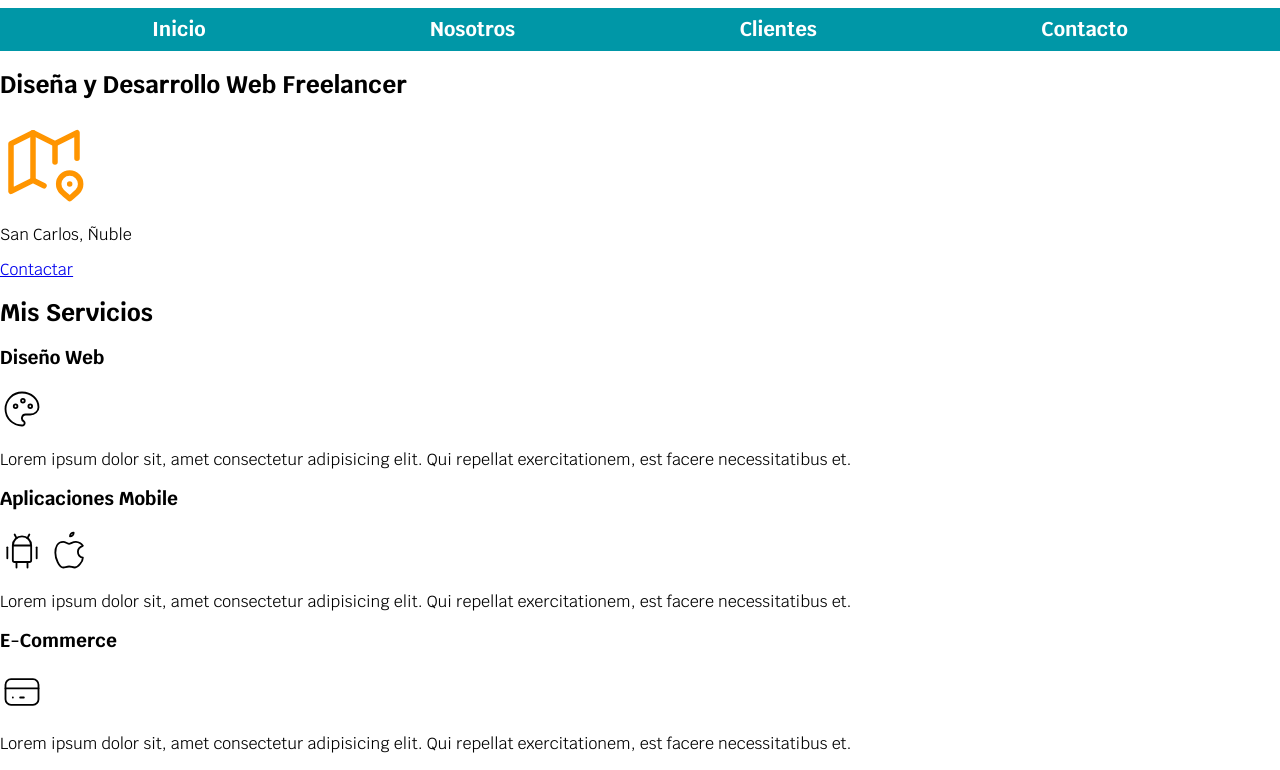
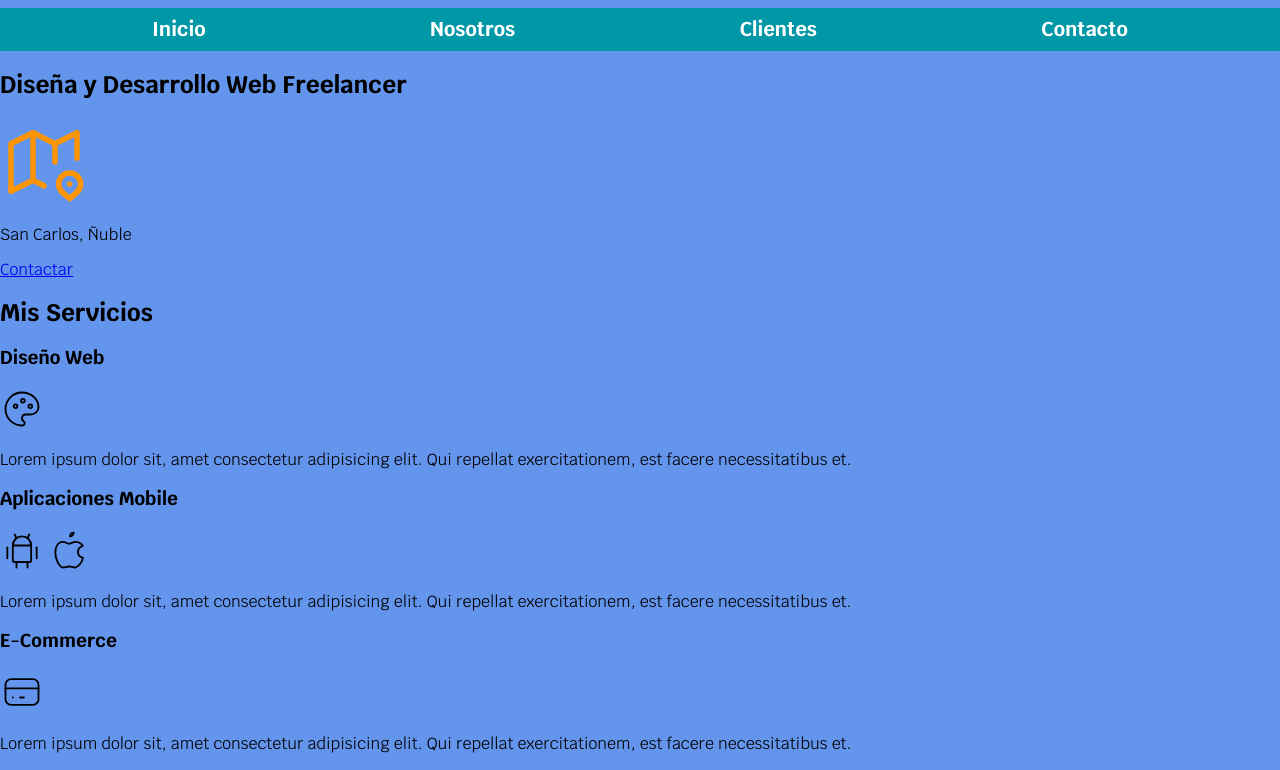
Before and after one commit to DaniielVJ/sitiowebfreelancer, a plain HTML site: page index.html in a window 1280 px wide. Shown: the part 87-857 px from the top of the page. Drawn offline with Linux system fonts and the light colour scheme.

Commit message:
Media queries

```diff
--- a/css/styles.css
+++ b/css/styles.css
@@ -77,11 +77,11 @@ y modifican la misma propiedad. el que sea mas especifico sobreescribe el estilo
 
 
 .navegacion-principal a {
-   color: var(--blanco);
-   text-decoration: none;
-   font-weight: bold;
+    color: var(--blanco);
+    text-decoration: none;
+    font-weight: bold;
    /* El padding a un hijo permite que las etiquetas padre se expandan junto con el */
-   padding: 1rem;
+    padding: 1rem;
     font-size: 2rem;
 }
 
@@ -99,14 +99,20 @@ min-width: dice que llegando a ese valor hacia arriba se aplican esos estilos
 valores tradicionales: 480px y 768px
 */
 
-@media (min-width: 420px) {
+@media (min-width: 480px) {
     /* Se aplican estos estilos si la pantalla llega a ese tamaño de pixeles o mas */
-    .navegacion-principal {
-       flex-direction: row;
+
+    /* Media queries se recomienda escribir los estilos que se van a cambiar segun el tamaño de la pantalla */
+    body {
+        background-color: blue;
     }
 }
 
 
+
+/* Minimo la pantalla del dispositivo sea de 768px hacia arriba se vera de esta forma la pagina web */
 @media (min-width: 768px){
-
+    body {
+        background-color: cornflowerblue;
+    }
 }
```
Also changed, not shown: 1 other file.
